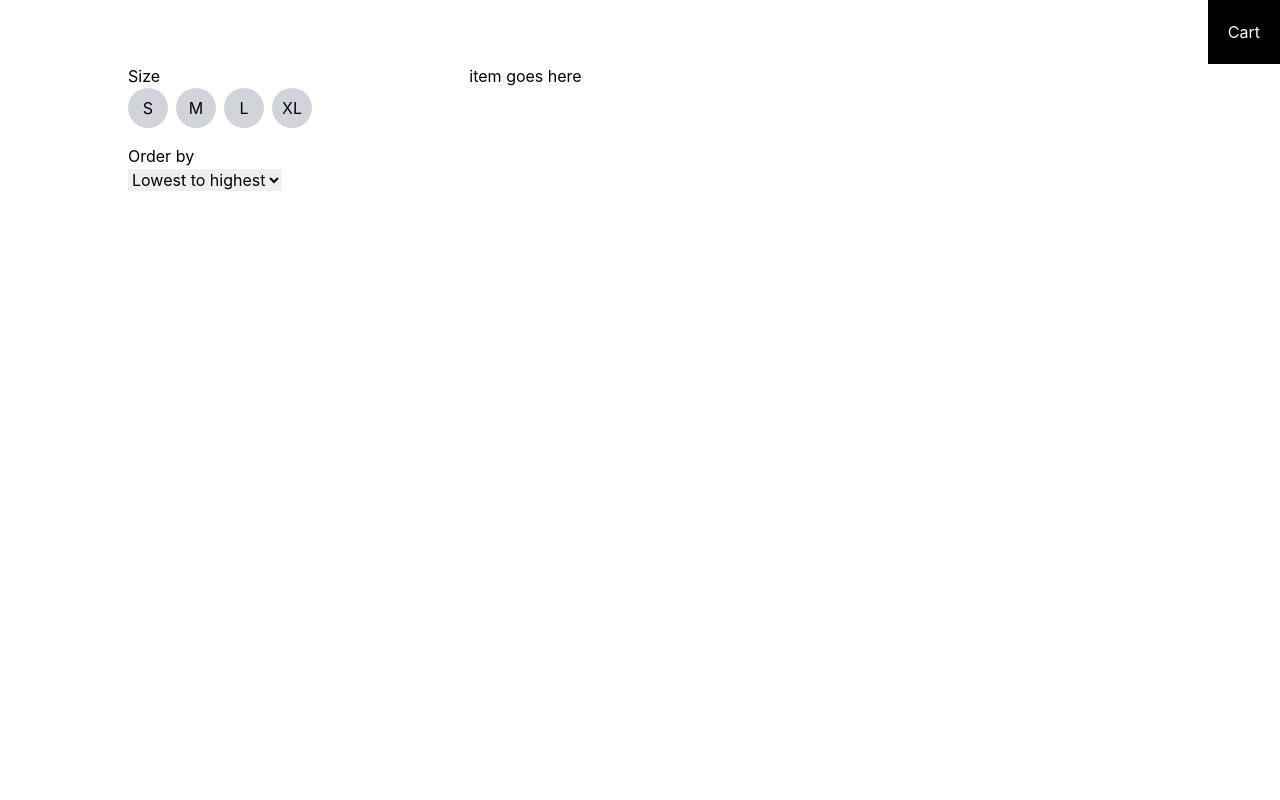
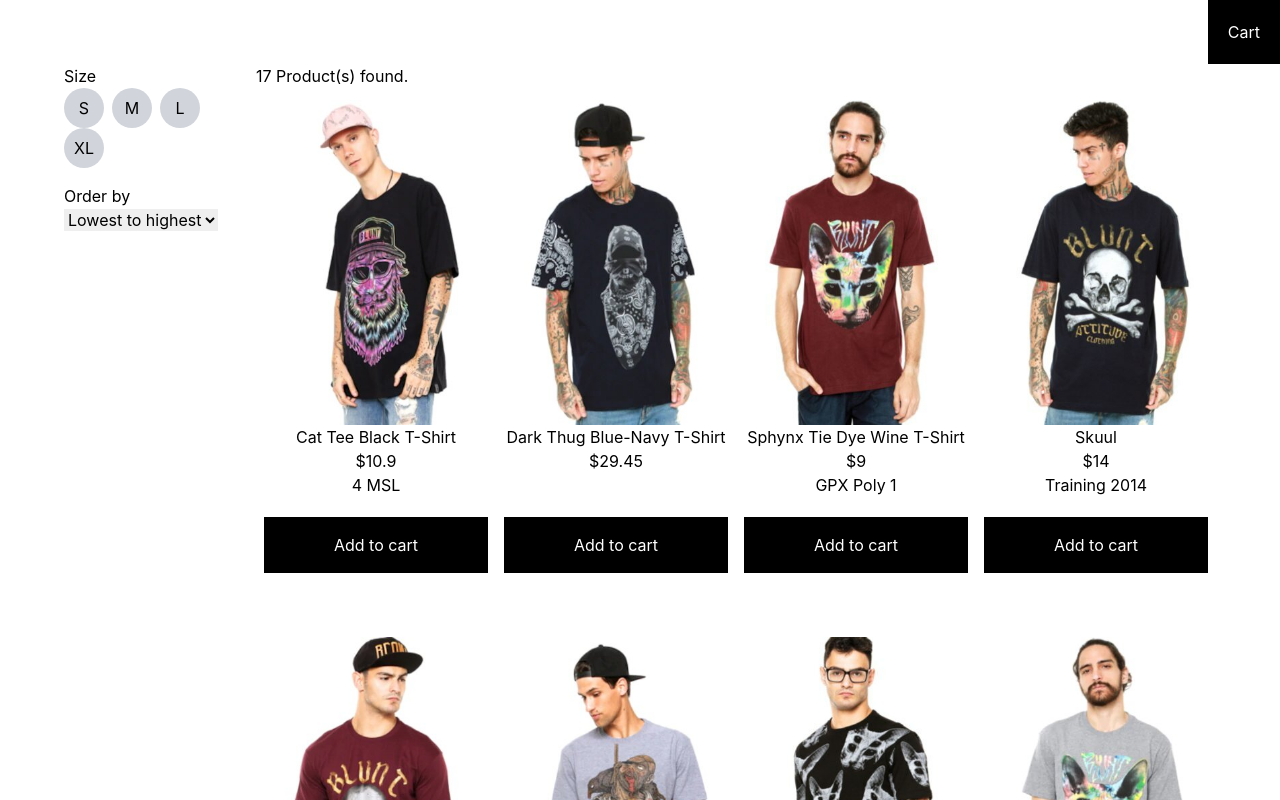
Before and after one commit to aalmadan/new-shopping-cart, a React (Create React App) app: page / in a window 1280 px wide. Shown: the top 800 px of the page. Built offline with nearby package versions, Linux system fonts and the light colour scheme.

Commit message:
Make product catalog

```diff
--- a/src/App.js
+++ b/src/App.js
@@ -1,16 +1,18 @@
 import React, { useEffect, useState } from 'react';
 
 const App = () => {
-  // const [data, setData] = useState({});
-  // const products = Object.values(data);
-  // useEffect(() => {
-  //   const fetchProducts = async () => {
-  //     const response = await fetch('./data/products.json');
-  //     const json = await response.json();
-  //     setData(json);
-  //   };
-  //   fetchProducts();
-  // }, []);
+  const [products, setProducts] = useState([]);
+
+  useEffect(() => {
+    const fetchProducts = async () => {
+      const response = await fetch('./data/products.json');
+      const json = await response.json();
+
+      setProducts( Object.values(json) );
+    };
+
+    fetchProducts();
+  }, []);
 
   return (
     <main>
@@ -18,8 +20,8 @@ const App = () => {
         <div className="p-5 bg-black text-white">Cart</div>
       </header>
 
-      <div className="catalogue flex w-full max-w-5xl mx-auto">
-        <div className="sidebar w-1/3 pr-5">
+      <div className="catalogue flex w-full max-w-6xl mx-auto">
+        <div className="sidebar w-1/6 pr-5">
           <div className="mb-4">
             <h2>Size</h2>
 
@@ -41,9 +43,27 @@ const App = () => {
           </div>
         </div>
 
-        <div className="items-view w-2/3">
-          item goes here
+        <div className="w-5/6">
+          <p className="mb-3">{products.length} Product(s) found.</p>
+
+          <div className="items-view  flex flex-wrap">
+            {products.map( product => (
+              <div className="w-1/4 pb-16 flex flex-col px-2 text-center">
+                <div className="flex-1">
+                  <img src={"/products/" + product.sku + "_1.jpg"} className="block mx-auto"/>
+                  <h1>{product.title}</h1>
+                  <h3>{product.currencyFormat}{product.price}</h3>
+                  <h3>{product.description}</h3>
+                </div>
+                <div className="bg-black text-white text-center py-4 mt-5">
+                  Add to cart
+                </div>
+              </div>
+            ))}
+          </div>
+
         </div>
+
       </div>
     </main>
   );
```
